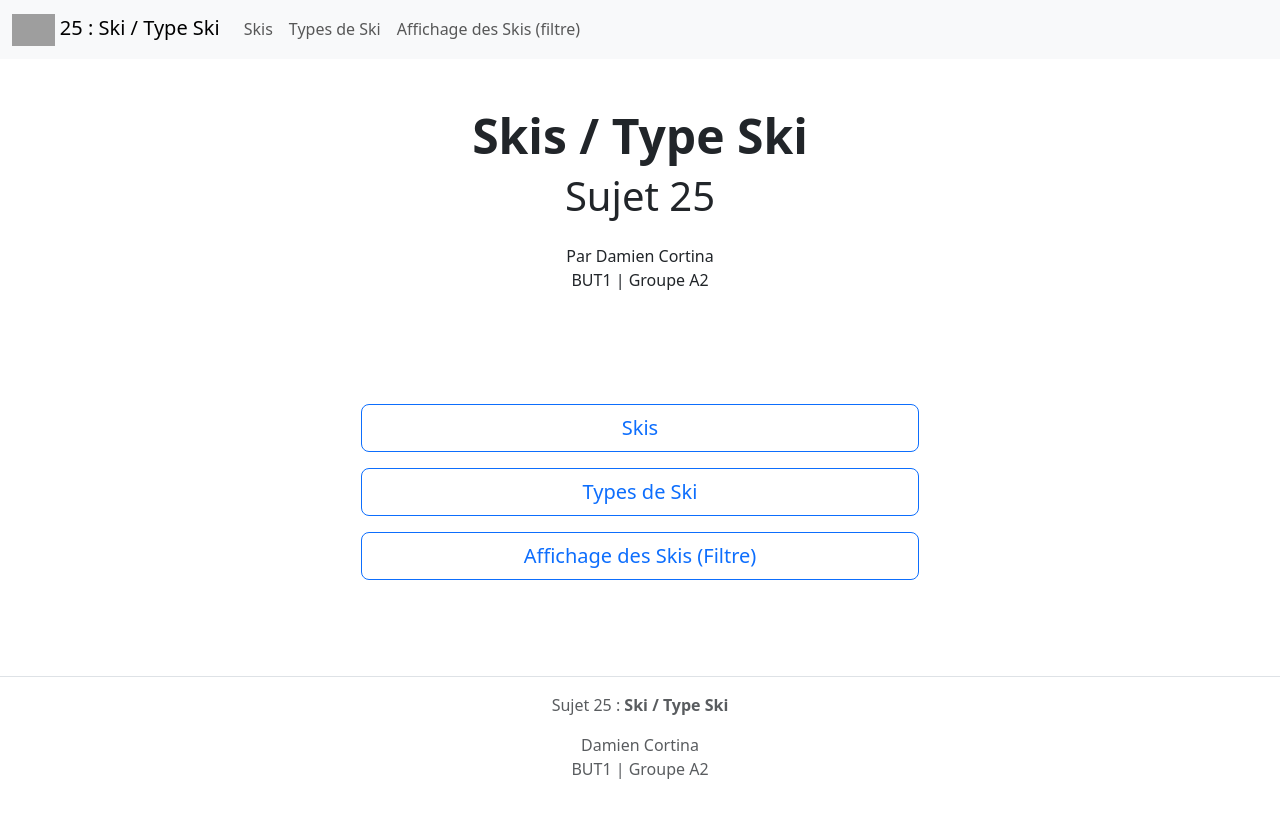
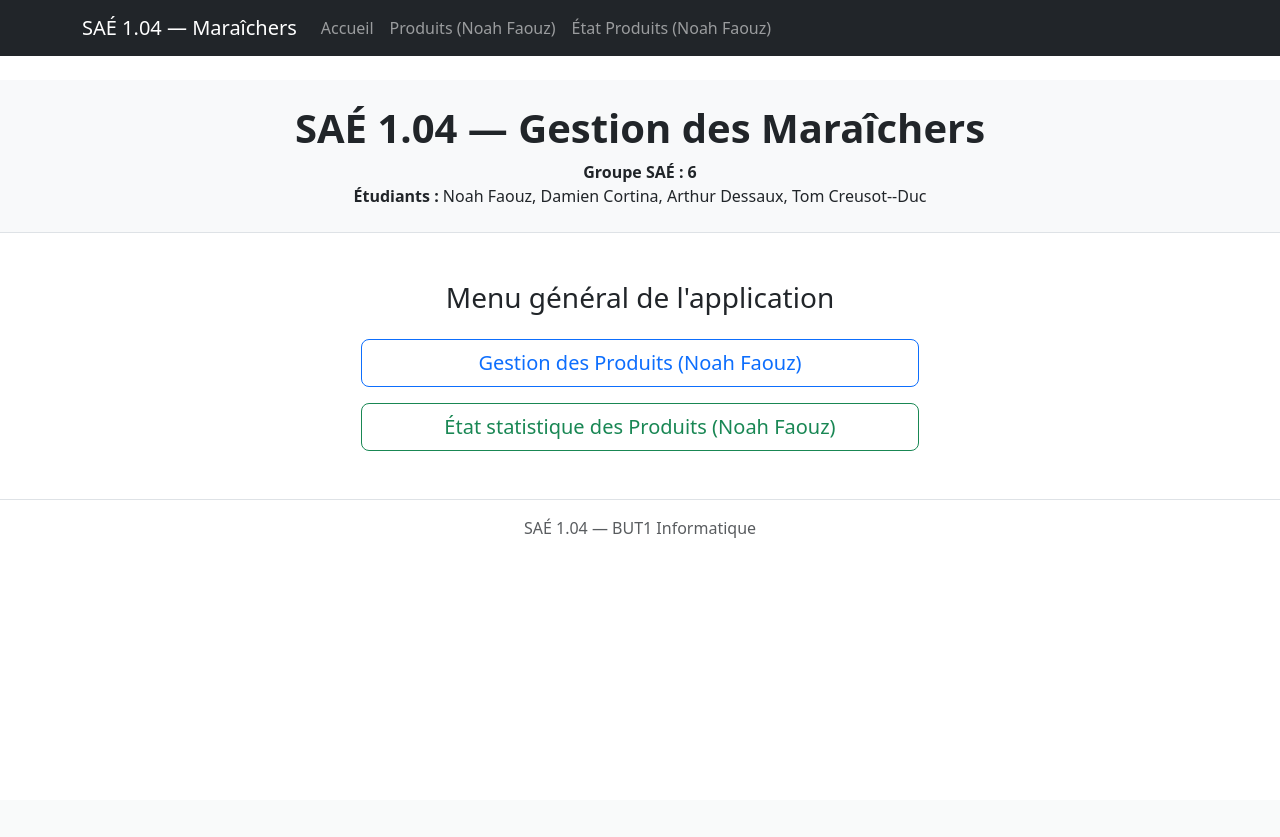
Before and after one commit to damiencortina/SAE_104, a Flask app: page / in a window 1280 px wide. After the commit the page ends 538 px from the top, so only its background shows below. Run offline with Flask 3, Linux system fonts and the light colour scheme; data comes from the database, SQL or seed files in the repository; both versions use the stored data as it was after the commit; data that the repository does not hold is empty; some libraries are stand-ins or nearby versions; grey boxes are pictures that could not be loaded.

Commit message:
ajout de la masse de merdouille

```diff
--- a/app.py
+++ b/app.py
@@ -1,26 +1,22 @@
-import datetime
-
-from flask import Flask, request, render_template, redirect, flash
+#! /usr/bin/python
+# -*- coding:utf-8 -*-
+from flask import Flask, request, render_template, redirect, flash, session, g
+import pymysql.cursors
 
 app = Flask(__name__)
 app.config["TEMPLATES_AUTO_RELOAD"] = True
 app.secret_key = 'une cle(token) : grain de sel(any random string)'
 
-from flask import session, g
-import pymysql.cursors
-
 
 def get_db():
     if 'db' not in g:
         g.db = pymysql.connect(
-            #host="127.0.0.1", # Utilisé si python tourne en local
-            host="miambiodb", # Utilisé quand python tourne dans un container docker
-            port=3306,
-            user="miambio",
-            password="getmemycarrots",
-            database="miambio",
-            charset='utf8mb4',  # 2 attributs à ajouter
-            cursorclass=pymysql.cursors.DictCursor  # 2 attributs à ajouter
+            host="serveurmysql.iut-bm.univ-fcomte.fr",
+            user="nfaouz",
+            password="secret",
+            database="BDD_nfaouz",
+            charset='utf8mb4',
+            cursorclass=pymysql.cursors.DictCursor
         )
     return g.db
 
@@ -32,32 +28,13 @@ def teardown_db(exception):
         db.close()
 
 
-# === ANNONCE === #
-
-# maraicher_id    BIGINT,
-# produit_id      INT,
-# vente_id        INT,
-# unite_id        TINYINT,
-# prix_produit    SMALLINT,
-# quantite_vendue SMALLINT,
-# PRIMARY KEY (maraicher_id, produit_id, vente_id, unite_id),
-# FOREIGN KEY (maraicher_id) REFERENCES maraicher (id_maraicher),
-# FOREIGN KEY (produit_id) REFERENCES produit (id_produit),
-# FOREIGN KEY (vente_id) REFERENCES vente (id_vente),
-# FOREIGN KEY (unite_id) REFERENCES unite (id_unite)
-
 @app.route('/')
 def homepage():
-    maraicherCursor = get_db().cursor()
-    maraicherCursor.execute('''
-        SELECT id_maraicher AS id, prenom, nom
-        FROM maraicher;
-    ''')
     return render_template('layout.html')
+
 
 # === PRODUIT === #
 
-@app.route('/')
 @app.route('/produit/show')
 def show_produit():
     mycursor = get_db().cursor()
@@ -67,10 +44,10 @@ def show_produit():
                produit.type_produit_id AS type_id,
                produit.saison_pousse AS saison,
                produit.prix_produit_conseille AS prix,
-               type_produit.libelle_type_produit AS libelle_type
+               type_produit.nom_type_produit AS libelle_type
         FROM produit
         INNER JOIN type_produit ON type_produit.id_type_produit = produit.type_produit_id
-        ORDER BY produit.nom_produit;
+        ORDER BY produit.id_produit;
     '''
     mycursor.execute(sql)
     produits = mycursor.fetchall()
@@ -80,9 +57,9 @@ def show_produit():
 @app.route('/produit/add')
 def add_produit():
     mycursor = get_db().cursor()
-    sql = '''SELECT id_type_produit AS id, libelle_type_produit AS libelle
+    sql = '''SELECT id_type_produit AS id, nom_type_produit AS libelle
              FROM type_produit
-             ORDER BY libelle_type_produit;'''
+             ORDER BY nom_type_produit;'''
     mycursor.execute(sql)
     types_produit = mycursor.fetchall()
     return render_template('produit/add_produit.html', types_produit=types_produit)
@@ -109,11 +86,19 @@ def valid_add_produit():
 @app.route('/produit/delete')
 def delete_produit():
     id_produit = request.args.get('id')
+    mycursor = get_db().cursor()
+    mycursor.execute('SELECT COUNT(*) AS nb FROM recolte WHERE produit_id = %s;', (id_produit,))
+    nb_recoltes = mycursor.fetchone()['nb']
 
-    mycursor = get_db().cursor()
+    mycursor.execute('SELECT COUNT(*) AS nb FROM annonce WHERE produit_id = %s;', (id_produit,))
+    nb_annonces = mycursor.fetchone()['nb']
+
+    if nb_recoltes > 0 or nb_annonces > 0:
+        flash(f'Suppression impossible : ce produit est utilisé dans {nb_recoltes} récolte(s) et {nb_annonces} annonce(s).', 'alert-danger')
+        return redirect('/produit/show')
+
     sql = '''DELETE FROM produit WHERE id_produit = %s;'''
-    tuple_param = (id_produit,)
-    mycursor.execute(sql, tuple_param)
+    mycursor.execute(sql, (id_produit,))
     get_db().commit()
 
     flash(f'Suppression produit : id={id_produit}', 'alert-warning')
@@ -135,9 +120,9 @@ def edit_produit():
     mycursor.execute(sql, (id_produit,))
     produit = mycursor.fetchone()
 
-    sql_types = '''SELECT id_type_produit AS id, libelle_type_produit AS libelle
+    sql_types = '''SELECT id_type_produit AS id, nom_type_produit AS libelle
                    FROM type_produit
-                   ORDER BY libelle_type_produit;'''
+                   ORDER BY nom_type_produit;'''
     mycursor.execute(sql_types)
     types_produit = mycursor.fetchall()
 
@@ -166,62 +151,58 @@ def valid_edit_produit():
     flash(f'Modification produit : id={id_produit}, nom={nom}, type_id={type_id}, saison={saison}, prix={prix}', 'alert-success')
     return redirect('/produit/show')
 
+
 @app.route('/produit/etat')
 def etat_produit():
     mycursor = get_db().cursor()
 
-    # Récupération des paramètres de filtrage (GET)
     saison_choisie = request.args.get('saison', '')
     type_id_choisi = request.args.get('type_id', '')
 
-    # Liste des types de produit pour la liste déroulante
-    sql_types = '''SELECT id_type_produit AS id, libelle_type_produit AS libelle
+    sql_types = '''SELECT id_type_produit AS id, nom_type_produit AS libelle
                    FROM type_produit
-                   ORDER BY libelle_type_produit;'''
+                   ORDER BY nom_type_produit;'''
     mycursor.execute(sql_types)
     types_produit = mycursor.fetchall()
 
-    # 1. Nombre de produits par saison (sans if/else grâce au OR)
-    sql_saison = '''
+    # 1. Nombre de produits par saison selon la sélection (saison et/ou type)
+    sql_stats = '''
         SELECT produit.saison_pousse AS saison,
                COUNT(produit.id_produit) AS nb_produits
         FROM produit
         INNER JOIN type_produit ON type_produit.id_type_produit = produit.type_produit_id
         WHERE (%s = '' OR produit.saison_pousse = %s)
+          AND (%s = '' OR produit.type_produit_id = %s)
         GROUP BY produit.saison_pousse
         ORDER BY produit.saison_pousse;
     '''
-    mycursor.execute(sql_saison, (saison_choisie, saison_choisie))
+    mycursor.execute(sql_stats, (saison_choisie, saison_choisie, type_id_choisi, type_id_choisi))
     stats_saisons = mycursor.fetchall()
 
-    # 2. Prix moyen par type de produit (sans if/else grâce au OR)
-    sql_prix = '''
-        SELECT type_produit.id_type_produit AS id,
-               type_produit.libelle_type_produit AS libelle,
-               COUNT(produit.id_produit) AS nb_produits,
-               ROUND(AVG(produit.prix_produit_conseille), 2) AS prix_moyen
-        FROM type_produit
-        LEFT JOIN produit ON produit.type_produit_id = type_produit.id_type_produit
-        WHERE (%s = '' OR type_produit.id_type_produit = %s)
-        GROUP BY type_produit.id_type_produit, type_produit.libelle_type_produit
-        ORDER BY type_produit.libelle_type_produit;
+    # 2. Produits concernés par la sélection
+    sql_produits = '''
+        SELECT produit.id_produit AS id,
+               produit.nom_produit AS nom,
+               produit.type_produit_id AS type_id,
+               type_produit.nom_type_produit AS libelle_type,
+               produit.saison_pousse AS saison,
+               produit.prix_produit_conseille AS prix
+        FROM produit
+        INNER JOIN type_produit ON type_produit.id_type_produit = produit.type_produit_id
+        WHERE (%s = '' OR produit.saison_pousse = %s)
+          AND (%s = '' OR produit.type_produit_id = %s)
+        ORDER BY produit.nom_produit;
     '''
-    mycursor.execute(sql_prix, (type_id_choisi, type_id_choisi))
-    stats_prix = mycursor.fetchall()
+    mycursor.execute(sql_produits, (saison_choisie, saison_choisie, type_id_choisi, type_id_choisi))
+    produits_concernes = mycursor.fetchall()
 
     return render_template('produit/etat_produit.html',
                            stats_saisons=stats_saisons,
-                           stats_prix=stats_prix,
+                           produits_concernes=produits_concernes,
                            types_produit=types_produit,
                            saison_choisie=saison_choisie,
                            type_id_choisi=type_id_choisi)
 
 
-
-# === VENTE === #
-
-# === POINT DE VENTE === #
-
-
 if __name__ == '__main__':
-    app.run()
+    app.run(debug=True)
--- a/template/_nav.html
+++ /dev/null
@@ -1,21 +0,0 @@
-<nav class="navbar navbar-expand-lg bg-body-tertiary">
-  <div class="container-fluid">
-    <a class="navbar-brand" href="/"><img  height="32" alt="logo" src="{{ url_for('static', filename='images/logo_sujet_25.png') }}"> 25 : Ski / Type Ski</a>
-    <button class="navbar-toggler" type="button" data-bs-toggle="collapse" data-bs-target="#navbarSupportedContent" aria-controls="navbarSupportedContent" aria-expanded="false" aria-label="Toggle navigation">
-      <span class="navbar-toggler-icon"></span>
-    </button>
-    <div class="collapse navbar-collapse" id="navbarSupportedContent">
-      <ul class="navbar-nav me-auto mb-2 mb-lg-0">
-        <li class="nav-item">
-          <a class="nav-link" href="/ski/show">Skis</a>
-        </li>
-        <li class="nav-item">
-          <a class="nav-link" href="/type-ski/show">Types de Ski</a>
-        </li>
-        <li class="nav-item">
-          <a class="nav-link" href="/ski/filtre">Affichage des Skis (filtre)</a>
-        </li>
-      </ul>
-    </div>
-  </div>
-</nav>
--- a/template/layout.html
+++ /dev/null
@@ -1,57 +0,0 @@
-<!DOCTYPE html>
-<html lang="en">
-
-<head>
-    <meta charset="UTF-8">
-    <meta name="viewport" content="width=device-width, initial-scale=1.0">
-    <title>{% block title %}Sujet 25 : sky / type_ski {% endblock title %}</title>
-    <link rel="icon" href="{{ url_for('static', filename='favicon.ico') }}">
-    <link rel="stylesheet" href="{{ url_for('static', filename='bootstrap/bootstrap.css') }}">
-    <link rel="stylesheet" href="{{ url_for('static', filename='messtyles.css') }}">
-</head>
-
-<body>
-{% include('_nav.html') %}
-<header>
-    {% block header %}
-    <div class="px-4 py-5 text-center">
-        <h1 class="display-5 fw-bold">Skis / Type Ski</h1>
-        <h2 class="display-6">Sujet 25</h2>
-        <p class="text-center mt-4">
-            Par Damien Cortina<br>
-            BUT1 | Groupe A2
-        </p>
-    </div>
-    {% endblock header %}
-</header>
-<main class="mb-5">
-    {% with messages = get_flashed_messages(with_categories=true) %}
-    {% if messages %}
-    {% for categorie, message in messages %}
-    <div class="alert alert-{{ categorie }}" role="alert">
-        Information : <strong>{{ message }}</strong>
-    </div>
-    {% endfor %}
-    {% endif %}
-    {% endwith %}
-    <div class="container">
-        {% block body %}
-        <div class="d-grid gap-3 mx-auto py-5 w-50">
-            <a href="/ski/show" class="btn btn-outline-primary btn-lg">Skis</a>
-            <a href="/type-ski/show" class="btn btn-outline-primary btn-lg">Types de Ski</a>
-            <a href="/ski/filtre" class="btn btn-outline-primary btn-lg">Affichage des Skis (Filtre)</a>
-        </div>
-        {% endblock body %}
-    </div>
-</main>
-<footer class="py-3 my-4 border-top">
-    <p class="text-center text-body-secondary">Sujet 25 : <strong>Ski / Type Ski</strong></p>
-    <p class="text-center text-body-secondary">
-        Damien Cortina<br>
-        BUT1 | Groupe A2
-    </p>
-</footer>
-<script type="module" src="{{ url_for('static', filename='bootstrap/bootstrap.js') }}"></script>
-</body>
-
-</html>
--- /dev/null
+++ b/templates/_nav.html
@@ -0,0 +1,11 @@
+<nav class="navbar navbar-expand-lg navbar-dark bg-dark mb-4">
+    <div class="container">
+        <a class="navbar-brand" href="/">SAÉ 1.04 — Maraîchers</a>
+
+        <div class="navbar-nav me-auto">
+            <a class="nav-link" href="/">Accueil</a>
+            <a class="nav-link" href="/produit/show">Produits (Noah Faouz)</a>
+            <a class="nav-link" href="/produit/etat">État Produits (Noah Faouz)</a>
+        </div>
+    </div>
+</nav>
--- /dev/null
+++ b/templates/layout.html
@@ -0,0 +1,46 @@
+<!DOCTYPE html>
+<html lang="fr">
+
+<head>
+    <meta charset="UTF-8">
+    <meta name="viewport" content="width=device-width, initial-scale=1.0">
+    <title>SAÉ 104 - Gestion Maraîchère</title>
+    <link rel="stylesheet" href="/static/bootstrap/bootstrap.css">
+    <link rel="stylesheet" href="/static/messtyles.css">
+</head>
+
+<body>
+{% include '_nav.html' %}
+
+<header>
+    <div class="px-4 py-4 text-center bg-light border-bottom">
+        <h1 class="display-6 fw-bold">SAÉ 1.04 — Gestion des Maraîchers</h1>
+        <p class="mt-2 mb-0">
+            <strong>Groupe SAÉ : 6 </strong> <br>
+            <strong>Étudiants :</strong> Noah Faouz, Damien Cortina, Arthur Dessaux, Tom Creusot--Duc
+        </p>
+    </div>
+</header>
+
+<main class="my-5">
+    <div class="container">
+        <h3 class="mb-4 text-center">Menu général de l'application</h3>
+        <div class="d-grid gap-3 mx-auto w-50">
+            <a href="/produit/show" class="btn btn-outline-primary btn-lg">
+                Gestion des Produits (Noah Faouz)
+            </a>
+            <a href="/produit/etat" class="btn btn-outline-success btn-lg">
+                État statistique des Produits (Noah Faouz)
+            </a>
+        </div>
+    </div>
+</main>
+
+<footer class="py-3 my-4 border-top">
+    <p class="text-center text-body-secondary">
+        SAÉ 1.04 — BUT1 Informatique
+    </p>
+</footer>
+</body>
+
+</html>
```
Also changed, not shown: sql_projet.sql (+19 -1 lines), template/produit/add_produit.html (deleted, +0 -58 lines), templates/produit/add_produit.html (renamed from template/produit/edit_produit.html, +18 -17 lines), templates/produit/edit_produit.html (added, +55 -0 lines), templates/produit/etat_produit.html (renamed from template/produit/etat_produit.html, +28 -32 lines), templates/produit/show_produit.html (renamed from template/produit/show_produit.html, +12 -2 lines), templates/annonce/add_annonce.html (renamed from template/annonce/add_annonce.html), templates/annonce/edit_annonce.html (renamed from template/annonce/edit_annonce.html), templates/annonce/etat_annonce.html (renamed from template/annonce/etat_annonce.html), templates/annonce/show_annonce.html (renamed from template/annonce/show_annonce.html).
